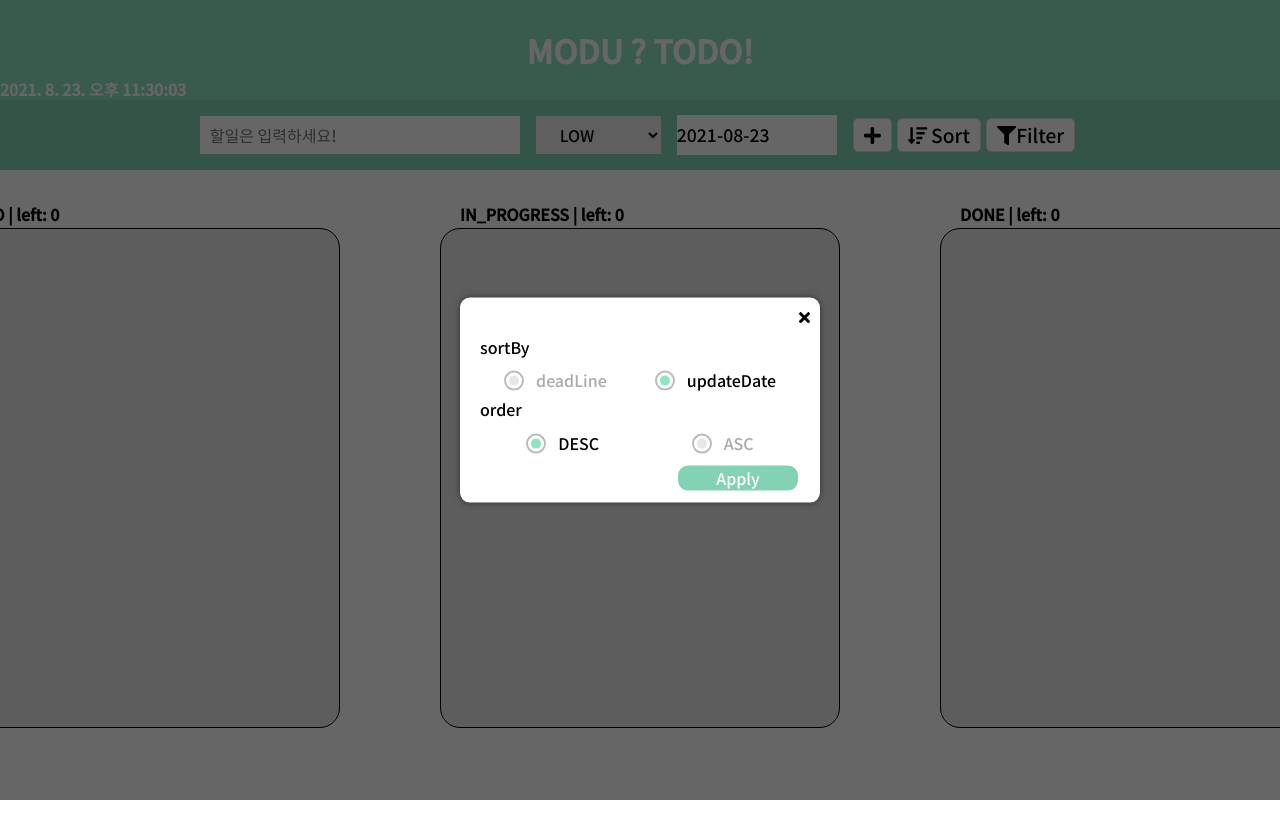
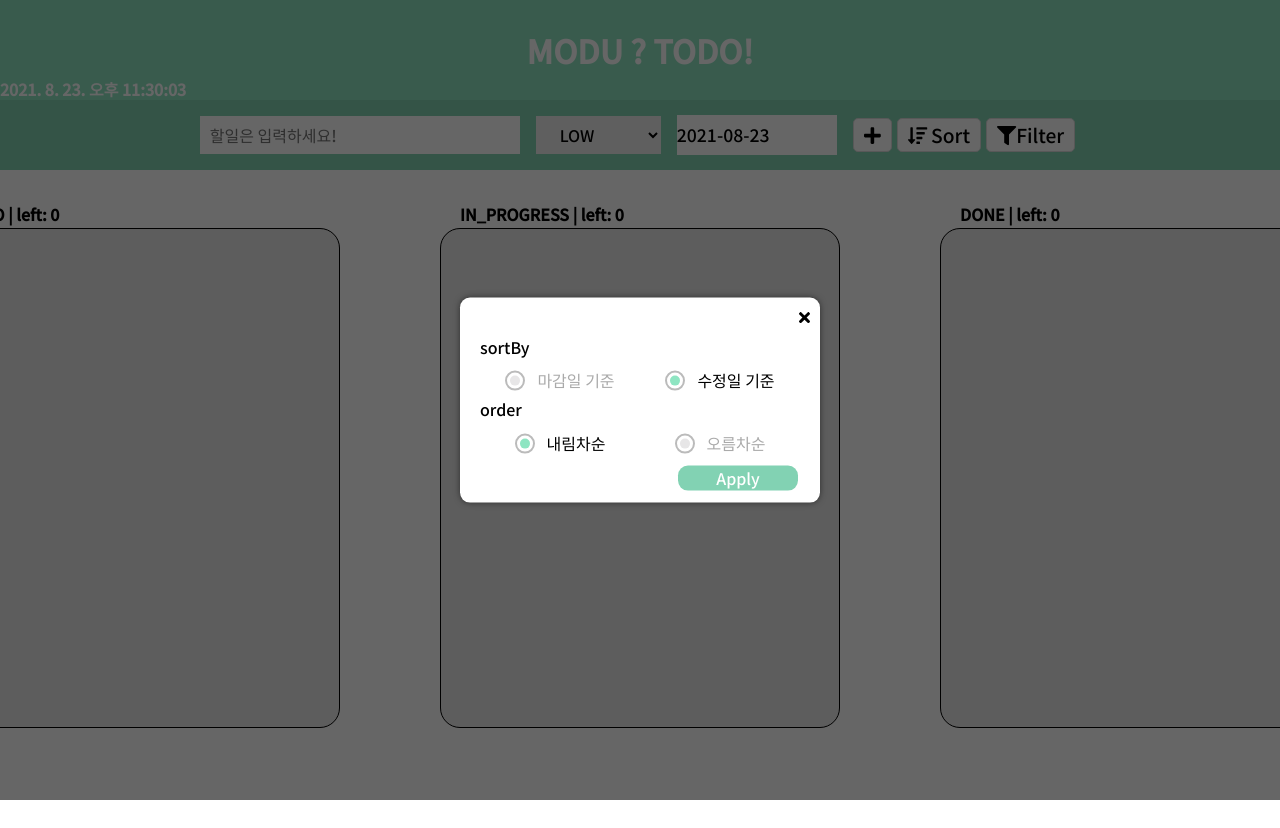
Before and after one commit to team2-freeOnBorading/modu-todo, a React (Create React App) app: page / in a window 1280 px wide. Both pictures are taken after a click on the button "Sort". Shown: the top 828 px of the page. Built offline with nearby package versions, Linux system fonts and the light colour scheme.

Commit message:
feat: SortSelectorItem 라벨텍스트 수정

```diff
--- a/src/components/common/Modal/FilterModal/FilterModal.tsx
+++ b/src/components/common/Modal/FilterModal/FilterModal.tsx
@@ -44,11 +44,9 @@ const FilterModal: React.FC<IFilterModal> = ({ filterOptions = mockFilterOption,
     const { startDate, endDate } = filter;
     if (startDate && endDate && startDate > endDate) {
       //dateRange 예외처리 (startDate가 endDate보다 높을시)
-      console.error('rangeError');
       //추가적으로 알림 element popup되게 하면될듯
       return;
     }
-    console.log(filter, 'applyFilter');
     // setFilter code
   };
 
@@ -60,10 +58,10 @@ const FilterModal: React.FC<IFilterModal> = ({ filterOptions = mockFilterOption,
         info='최소 deadLine'
         stateKey='startDate'
         dateValue={filter.startDate}
-        placeholderText={'최소 deadLine 선택'}
+        placeholderText='최소 deadLine 선택'
         handleFilter={handleFilter}
       />
-      <FilterDatePicker info='최대 deadLine' stateKey='endDate' dateValue={filter.endDate} placeholderText={'최대 deadLine 선택'} handleFilter={handleFilter} />
+      <FilterDatePicker info='최대 deadLine' stateKey='endDate' dateValue={filter.endDate} placeholderText='최대 deadLine 선택' handleFilter={handleFilter} />
       <ApplyButton onClick={applyFilter}>Apply</ApplyButton>
     </Modal>
   );
--- a/src/components/common/Modal/SortModal/SortModal.tsx
+++ b/src/components/common/Modal/SortModal/SortModal.tsx
@@ -32,7 +32,6 @@ const SortModal: React.FC<ISortModal> = ({ sortOptions = mockSortOption, visible
     });
   };
   const applySort = () => {
-    console.log(sort, 'applySort');
     // setFilter code: apply(sort)
     // sort state 전역 적용
   };
--- a/src/components/common/Modal/SortModal/SortSelectorItem.tsx
+++ b/src/components/common/Modal/SortModal/SortSelectorItem.tsx
@@ -8,10 +8,25 @@ interface ISortSelectorItem {
 }
 
 const SortSelectorItem: React.FC<ISortSelectorItem> = ({ value, isActive, onChange }) => {
+  const labelText = (value: string) => {
+    switch (value) {
+      case 'DESC':
+        return '내림차순';
+      case 'ASC':
+        return '오름차순';
+      case 'deadLine':
+        return '마감일 기준';
+      case 'updateDate':
+        return '수정일 기준';
+      default:
+        return value;
+    }
+  };
+
   return (
     <SelectorItem>
       <RadioButtonItem type='radio' name={value} checked={isActive} onChange={onChange} />
-      <ItemText isActive={isActive}>{value}</ItemText>
+      <LabelText isActive={isActive}>{labelText(value)}</LabelText>
     </SelectorItem>
   );
 };
@@ -45,7 +60,7 @@ const RadioButtonItem = styled.input`
   }
 `;
 
-const ItemText = styled.span<IItemText>`
+const LabelText = styled.span<IItemText>`
   color: ${({ isActive }) => (isActive ? 'black' : '#aaa')};
 `;
 
```
